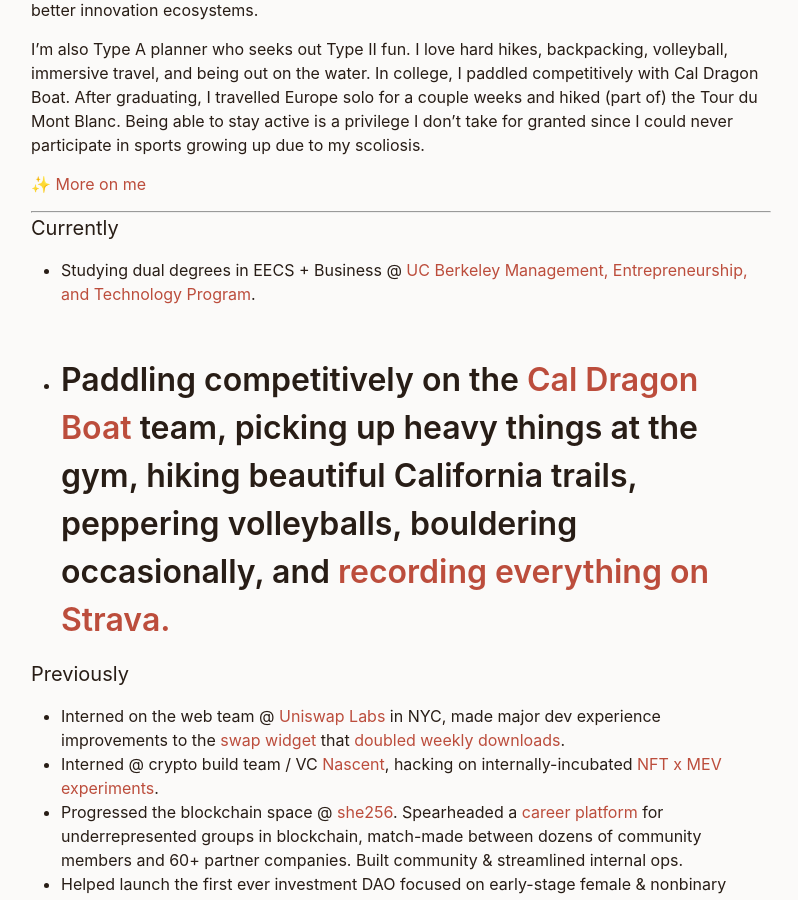
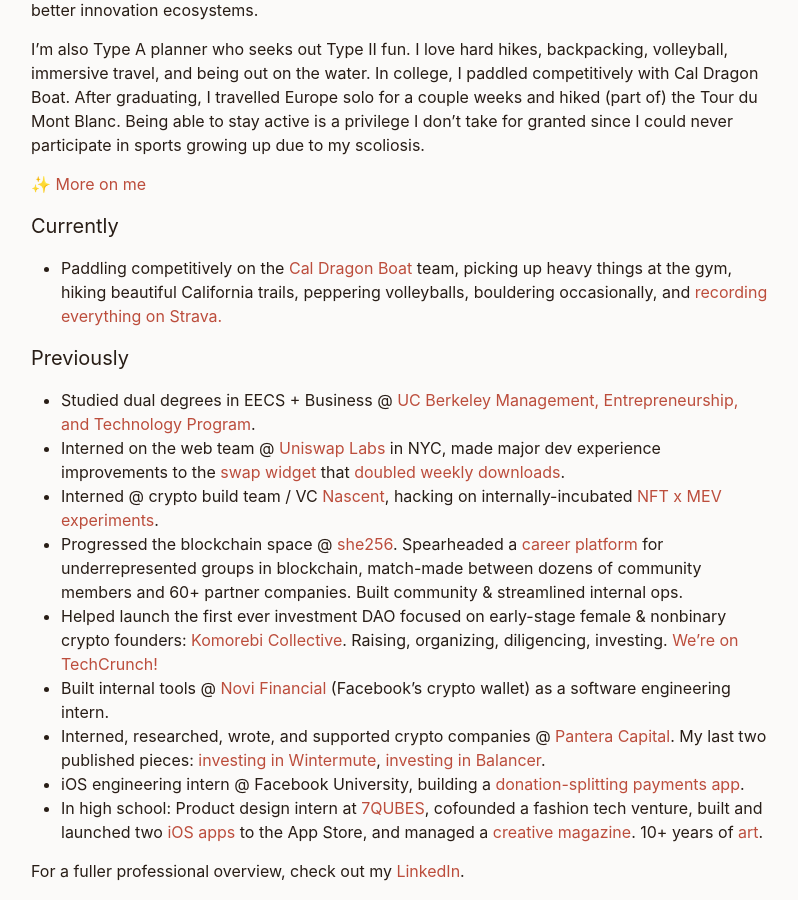
Before and after one commit to kristiehuang/kristiehuang.github.io, a Jekyll site: the page built from index.markdown, in a window 1280 px wide and 900 px high, scrolled down 430 px. Shown: the whole window, without its empty margins (239-1037 px from the left). Built offline with Jekyll 4.4.1, drawn with Linux system fonts in a browser that asks for light colours.

Commit message:
Update index.markdown

```diff
--- a/index.markdown
+++ b/index.markdown
@@ -16,15 +16,12 @@
 
 ✨ [More on me](/more-on-me)
 
----
 ### Currently
-
-- Studying dual degrees in EECS + Business @ [UC Berkeley Management, Entrepreneurship, and Technology Program](https://met.berkeley.edu/).
 - Paddling competitively on the [Cal Dragon Boat](https://caldragonboat.berkeley.edu/) team, picking up heavy things at the gym, hiking beautiful California trails, peppering volleyballs, bouldering occasionally, and [recording everything on Strava.](https://www.strava.com/athletes/19298552)
----
 
 ### Previously
 
+- Studied dual degrees in EECS + Business @ [UC Berkeley Management, Entrepreneurship, and Technology Program](https://met.berkeley.edu/).
 - Interned on the web team @ [Uniswap Labs](https://uniswap.org/) in NYC, made major dev experience improvements to the [swap widget](https://twitter.com/kristiehuang/status/1557465571200880642) that [doubled weekly downloads](https://twitter.com/Uniswap/status/1575523431210262528).
 - Interned @ crypto build team / VC [Nascent](https://nascent.xyz), hacking on internally-incubated [NFT x MEV experiments](https://medium.com/nascent-xyz/yobot-an-experiment-in-incubation-133c502cbc05).
 - Progressed the blockchain space @ [she256][#she256]. Spearheaded a [career platform](https://she256.org/career-dev/) for underrepresented groups in blockchain, match-made between dozens of community members and 60+ partner companies. Built community & streamlined internal ops.
```
